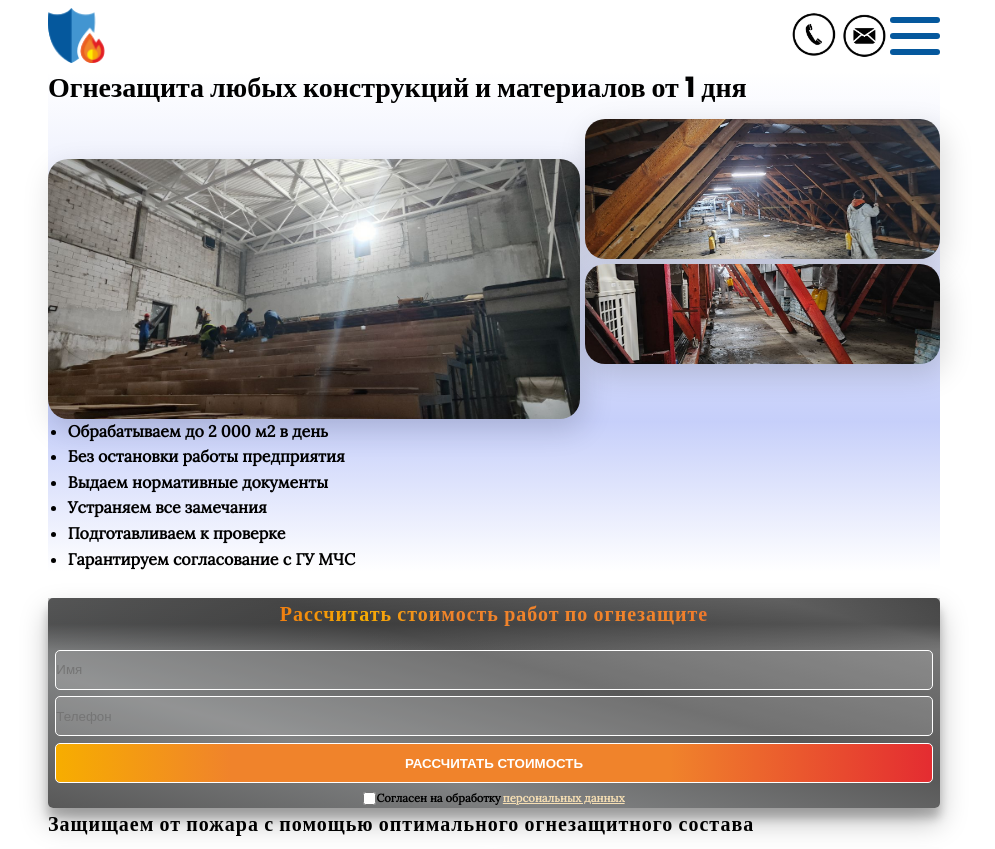
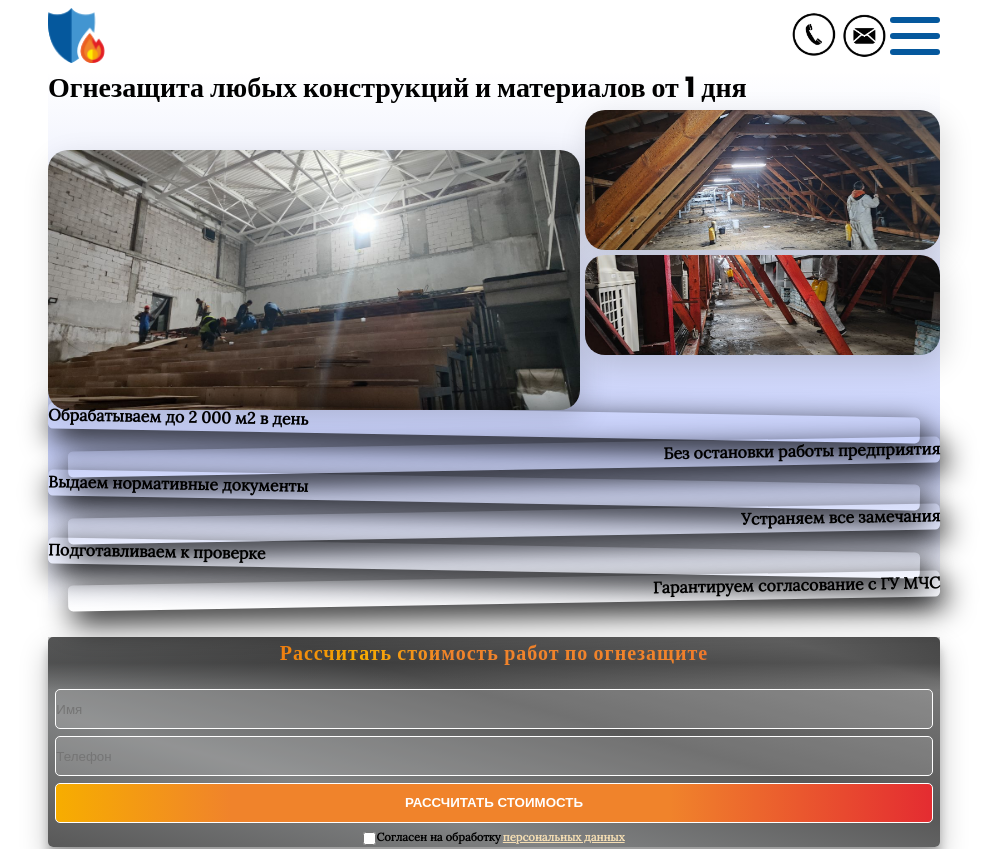
Before and after one commit to createx-moscow/next-deploy-test, a Next.js app: page / in a window 1280 px wide. Shown: the top 849 px of the page, without its empty margins (146-1141 px from the left). Built offline with nearby package versions, Linux system fonts and the light colour scheme.

Commit message:
feat: add advantages styling

```diff
--- a/src/app/page.module.scss
+++ b/src/app/page.module.scss
@@ -34,9 +34,23 @@
   &__list {
     display: flex;
     flex-direction: column;
+    list-style-type: none;
   }
-  &__item {
-    margin-left: 2ch;
+  &__item:nth-child(2n) {
+    margin: 0 0ch 1ex 2ch;
+    display: flex;
+    justify-content: flex-end;
+    transform: rotate(-1deg);
+    border-radius: 5px;
+    box-shadow: 4px 10px 30px;
+  }
+  &__item:nth-child(2n + 1) {
+    margin: 0 2ch 1ex 0ch;
+    display: flex;
+    justify-content: flex-start;
+    transform: rotate(1deg);
+    border-radius: 5px;
+    box-shadow: 4px 10px 30px;
   }
 }
 
--- a/styles/globals.scss
+++ b/styles/globals.scss
@@ -37,7 +37,7 @@ button {
 
 h1 {
   font-size: 1.75rem;
-  margin-bottom: 0.5em;
+  margin-bottom: 0.2em;
   line-height: 1.2em;
 }
 
```
